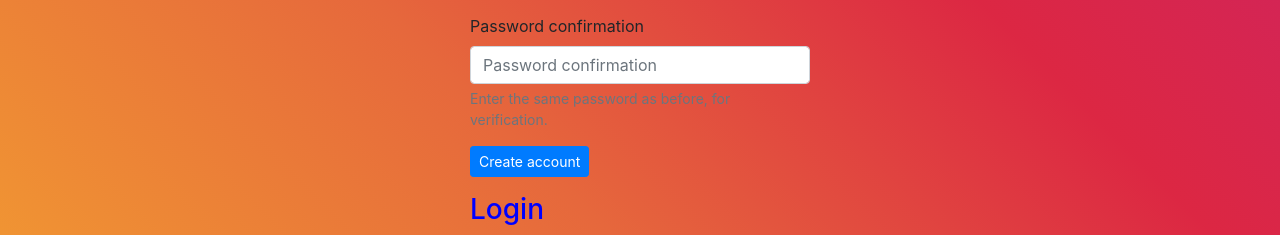
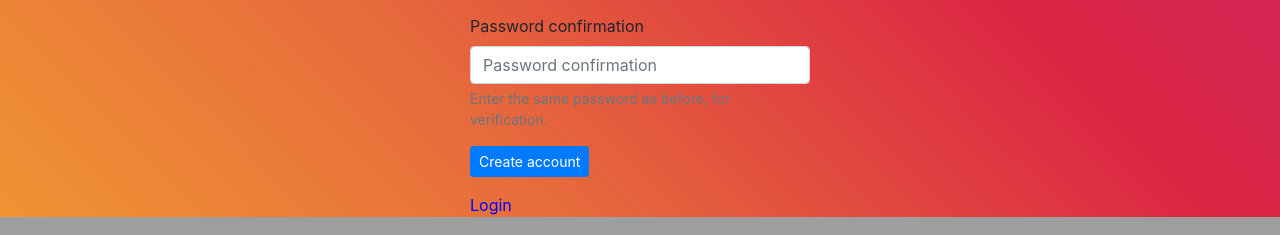
Before and after one commit to DK-denno/instadk, a Django app: page /sign/ in a window 1280 px wide. Shown: the part 913-1148 px from the top of the page. Run offline with Django 3.2, Linux system fonts and the light colour scheme; some libraries are stand-ins or nearby versions; some web fonts are replaced.

Commit message:
deployment

```diff
--- a/insta/templates/reg.html
+++ b/insta/templates/reg.html
@@ -31,7 +31,7 @@
                     </form>
 
                 </div>
-                <a href='/auth/login' style="color:blue" ><h3>Login</h3></a>
+                <a href='/auth/login' style="color:blue" >Login</a>
 
             </div>
 
```
